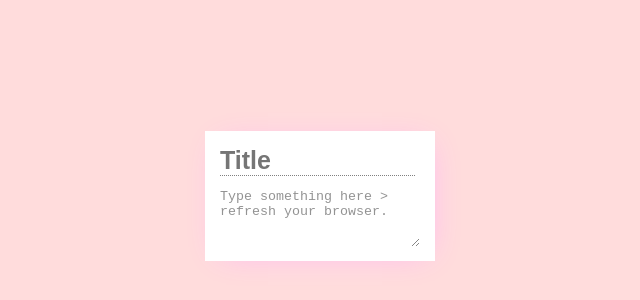
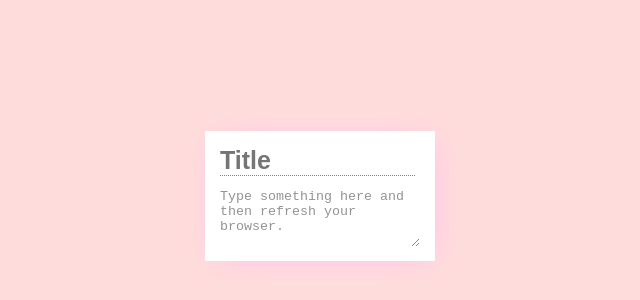
Before and after one commit to graceso/note, a plain HTML site: page index.html in a window 1280 px wide. Shown: the part 204-504 px from the top of the page, 320-960 px from the left. Drawn offline with Linux system fonts and the light colour scheme.

Commit message:
Update index.html

```diff
--- a/index.html
+++ b/index.html
@@ -9,7 +9,7 @@
 <body>
   <section class="note-wrapper">
     <input type="text" placeholder="Title" id="noteTitle" value="" onchange="saveNoteTitle()"></input>
-    <textarea placeholder="Type something here > refresh your browser." id="noteBodyText" onchange="saveNoteBodyText()">
+    <textarea placeholder="Type something here and then refresh your browser." id="noteBodyText" onchange="saveNoteBodyText()">
     </textarea>
   </section>
   <script src="js/note.js"></script>
```
